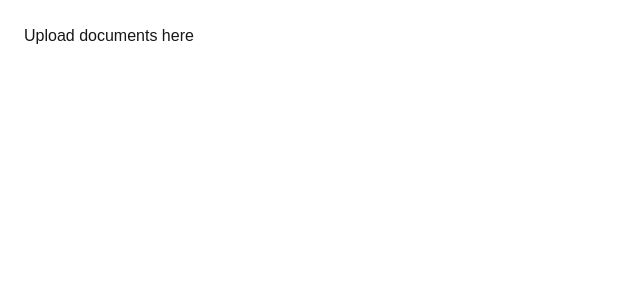
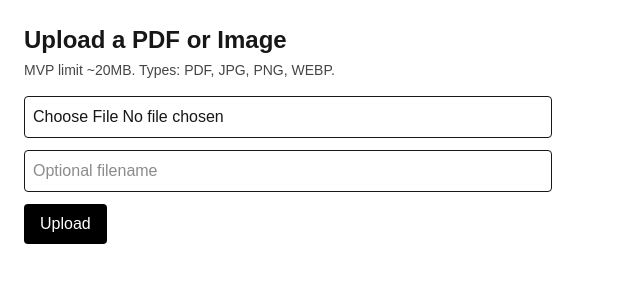
Before and after one commit to solopreneurguru/rig-troubleshooter, a Next.js app: page /upload in a window 1280 px wide. Shown: the top 300 px of the page, without its empty margins (0-640 px from the left). Built offline with nearby package versions, Linux system fonts and the light colour scheme.

Commit message:
feat: Vercel Blob upload API and /upload form

```diff
--- a/package.json
+++ b/package.json
@@ -8,6 +8,7 @@
     "start": "next start"
   },
   "dependencies": {
+    "@vercel/blob": "^1.1.1",
     "airtable": "^0.12.2",
     "next": "15.5.2",
     "react": "19.1.0",
--- a/src/app/(pages)/upload/page.tsx
+++ b/src/app/(pages)/upload/page.tsx
@@ -1,3 +1,78 @@
+"use client";
+
+import { useState } from "react";
+
 export default function UploadPage() {
-  return <div className="p-6">Upload documents here</div>;
+  const [status, setStatus] = useState<string>("");
+  const [url, setUrl] = useState<string>("");
+
+  async function onSubmit(e: React.FormEvent<HTMLFormElement>) {
+    e.preventDefault();
+    setStatus("Uploading...");
+    setUrl("");
+
+    const form = new FormData(e.currentTarget);
+    const file = form.get("file") as File | null;
+    if (!file) {
+      setStatus("Please choose a file.");
+      return;
+    }
+
+    try {
+      const res = await fetch("/api/blob/upload", {
+        method: "POST",
+        body: form,
+      });
+      const json = await res.json();
+      if (!json.ok) {
+        setStatus(`Error: ${json.error || "upload failed"}`);
+        return;
+      }
+      setUrl(json.blob?.url || "");
+      setStatus("Upload complete.");
+    } catch (err: any) {
+      setStatus("Upload failed.");
+    }
+  }
+
+  return (
+    <main className="p-6 max-w-xl">
+      <h1 className="text-2xl font-bold">Upload a PDF or Image</h1>
+      <p className="text-sm opacity-80 mt-1">
+        MVP limit ~20MB. Types: PDF, JPG, PNG, WEBP.
+      </p>
+
+      <form onSubmit={onSubmit} className="mt-4 space-y-3">
+        <input
+          type="file"
+          name="file"
+          accept=".pdf,image/*"
+          className="block w-full border rounded p-2"
+          required
+        />
+        <input
+          type="text"
+          name="filename"
+          placeholder="Optional filename"
+          className="block w-full border rounded p-2"
+        />
+        <button
+          type="submit"
+          className="px-4 py-2 rounded bg-black text-white"
+        >
+          Upload
+        </button>
+      </form>
+
+      {status && <p className="mt-3 text-sm">{status}</p>}
+      {url && (
+        <p className="mt-2">
+          File URL:{" "}
+          <a href={url} target="_blank" className="text-blue-600 underline">
+            {url}
+          </a>
+        </p>
+      )}
+    </main>
+  );
 }
--- /dev/null
+++ b/src/app/api/blob/upload/route.ts
@@ -0,0 +1,55 @@
+import { NextResponse } from "next/server";
+import { put } from "@vercel/blob";
+
+export const runtime = "nodejs";
+
+// Simple CORS for same-origin; expand later if needed
+const ok = (body: any, status = 200) =>
+  NextResponse.json(body, { status });
+
+export async function POST(req: Request) {
+  try {
+    if (!process.env.BLOB_READ_WRITE_TOKEN) {
+      return ok({ ok: false, error: "BLOB_READ_WRITE_TOKEN missing" }, 500);
+    }
+
+    const form = await req.formData();
+    const file = form.get("file");
+    if (!file || !(file instanceof File)) {
+      return ok({ ok: false, error: "file field missing" }, 400);
+    }
+
+    // Basic validation (allow PDFs and common images)
+    const allowed = [
+      "application/pdf",
+      "image/jpeg",
+      "image/png",
+      "image/webp",
+    ];
+    const type = file.type || "application/octet-stream";
+    if (!allowed.includes(type)) {
+      return ok({ ok: false, error: `Unsupported type: ${type}` }, 415);
+    }
+
+    // Guard local test file size (~20MB max for MVP)
+    const MAX = 20 * 1024 * 1024;
+    if (typeof file.size === "number" && file.size > MAX) {
+      return ok({ ok: false, error: "File too large for server upload (20MB limit in MVP). Use smaller test file." }, 413);
+    }
+
+    // Build a unique path in the bucket
+    const nameInForm = form.get("filename")?.toString();
+    const finalName = nameInForm || (file as any).name || `upload-${Date.now()}`;
+    const key = `uploads/${Date.now()}-${finalName.replace(/[^a-zA-Z0-9._-]/g, "_")}`;
+
+    const uploaded = await put(key, file, {
+      access: "public",
+      token: process.env.BLOB_READ_WRITE_TOKEN,
+      contentType: type,
+    });
+
+    return ok({ ok: true, blob: uploaded });
+  } catch (err: any) {
+    return ok({ ok: false, error: String(err?.message || err) }, 500);
+  }
+}
```
Also changed, not shown: 1 other file (tests, documents, lock files or other folders).
